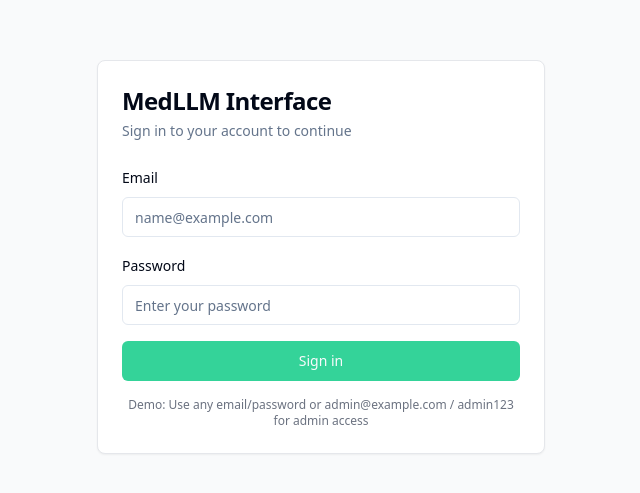
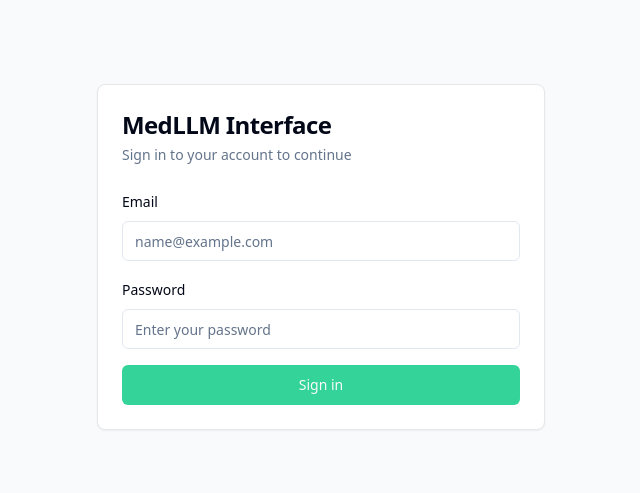
Before and after one commit to Apex-Capstone/capstone, a React app in the folder frontend/: page /login in a window 1280 px wide. Shown: the part 143-636 px from the top of the page, without its empty margins (319-959 px from the left). Built offline with nearby package versions, Linux system fonts and the light colour scheme; no server answers; the HTML template or start-up script is replaced by a standard one.

Commit message:
removed demo account info

```diff
--- a/frontend/src/pages/Login.tsx
+++ b/frontend/src/pages/Login.tsx
@@ -79,9 +79,6 @@ export const Login = () => {
             <Button type="submit" className="w-full" disabled={loading}>
               {loading ? 'Signing in...' : 'Sign in'}
             </Button>
-            <p className="text-xs text-center text-gray-500 mt-4">
-              Demo: Use any email/password or admin@example.com / admin123 for admin access
-            </p>
           </form>
         </CardContent>
       </Card>
```
